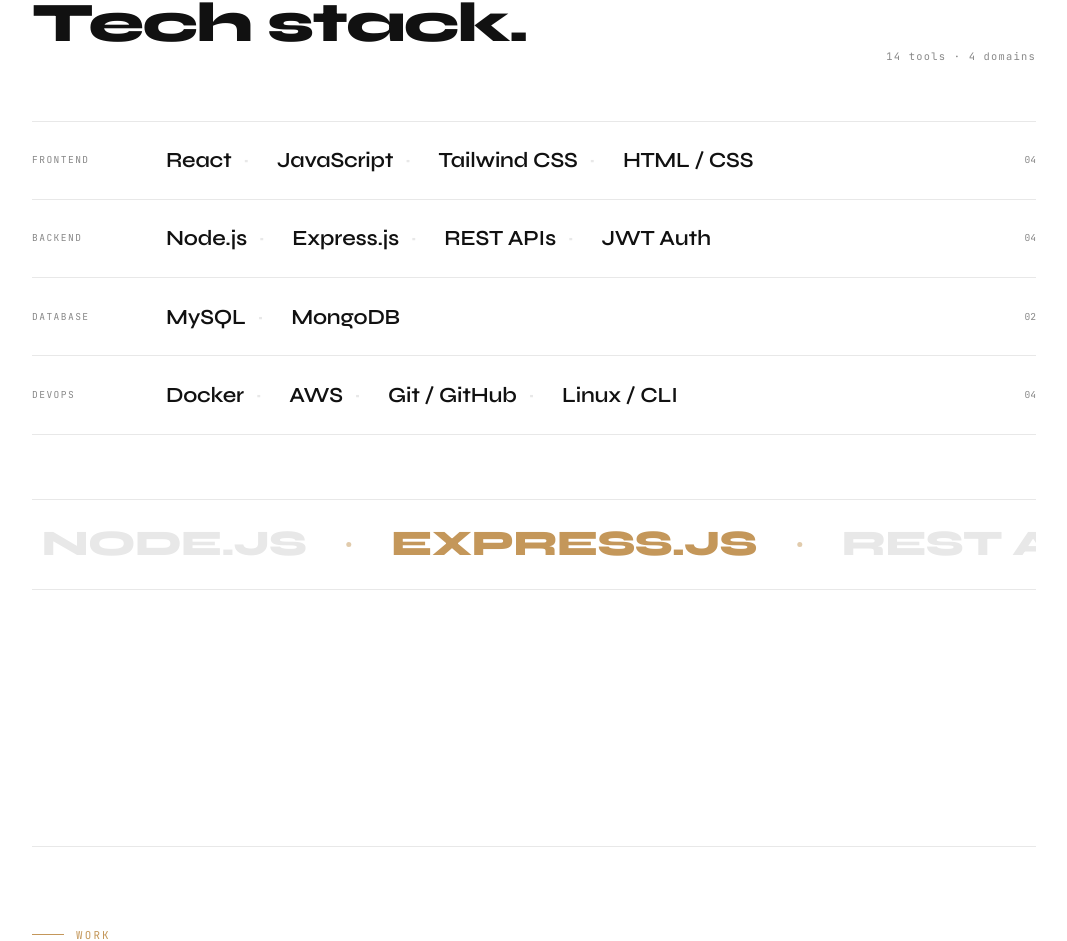
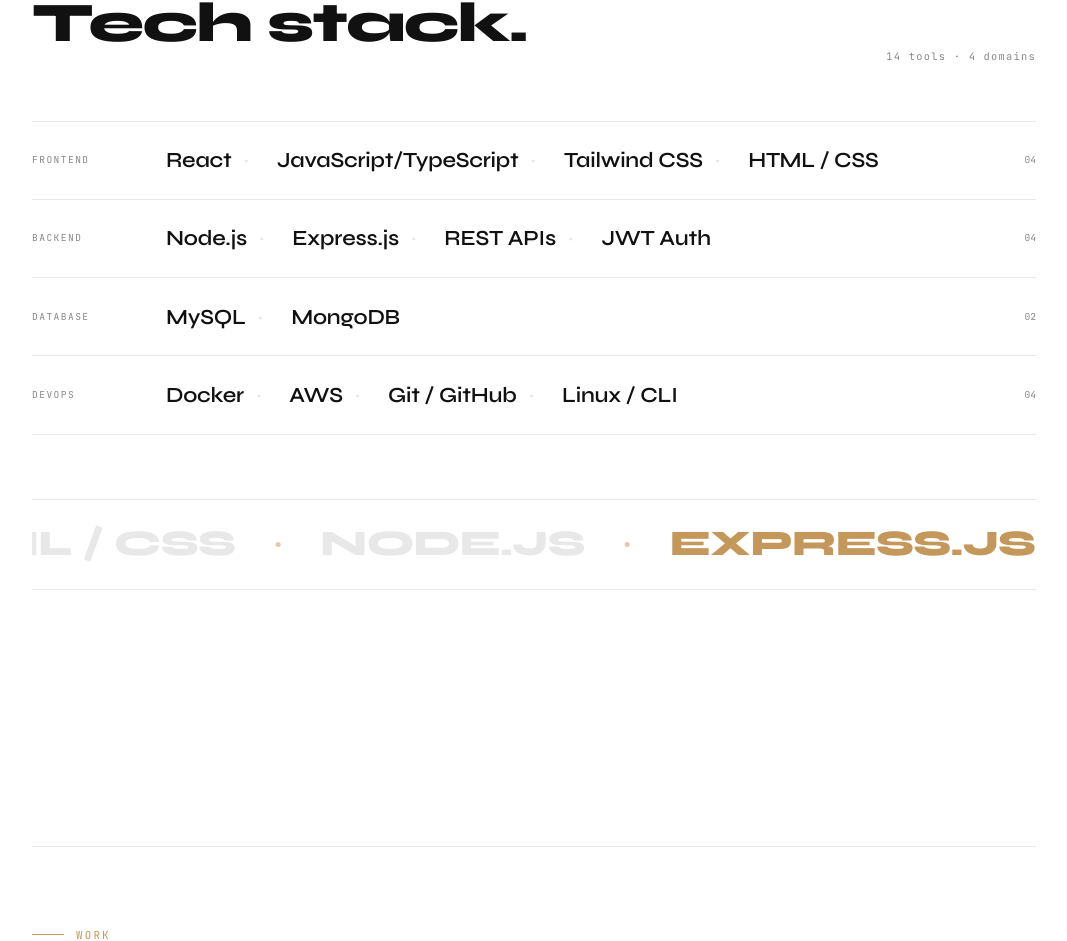
Before and after one commit to vishwasgowdahv/portfolio, a React (Vite) app: page / in a window 1280 px wide. Shown: the part 1746-2687 px from the top of the page, without its empty margins (106-1173 px from the left). Built offline with nearby package versions, Linux system fonts and the light colour scheme.

Commit message:
update techstack

```diff
--- a/src/data/portfolioData.js
+++ b/src/data/portfolioData.js
@@ -16,7 +16,7 @@
 
 export const techStack = [
   { name: "React", category: "Frontend" },
-  { name: "JavaScript", category: "Frontend" },
+  { name: "JavaScript/TypeScript", category: "Frontend" },
   { name: "Tailwind CSS", category: "Frontend" },
   { name: "HTML / CSS", category: "Frontend" },
   { name: "Node.js", category: "Backend" },
```
